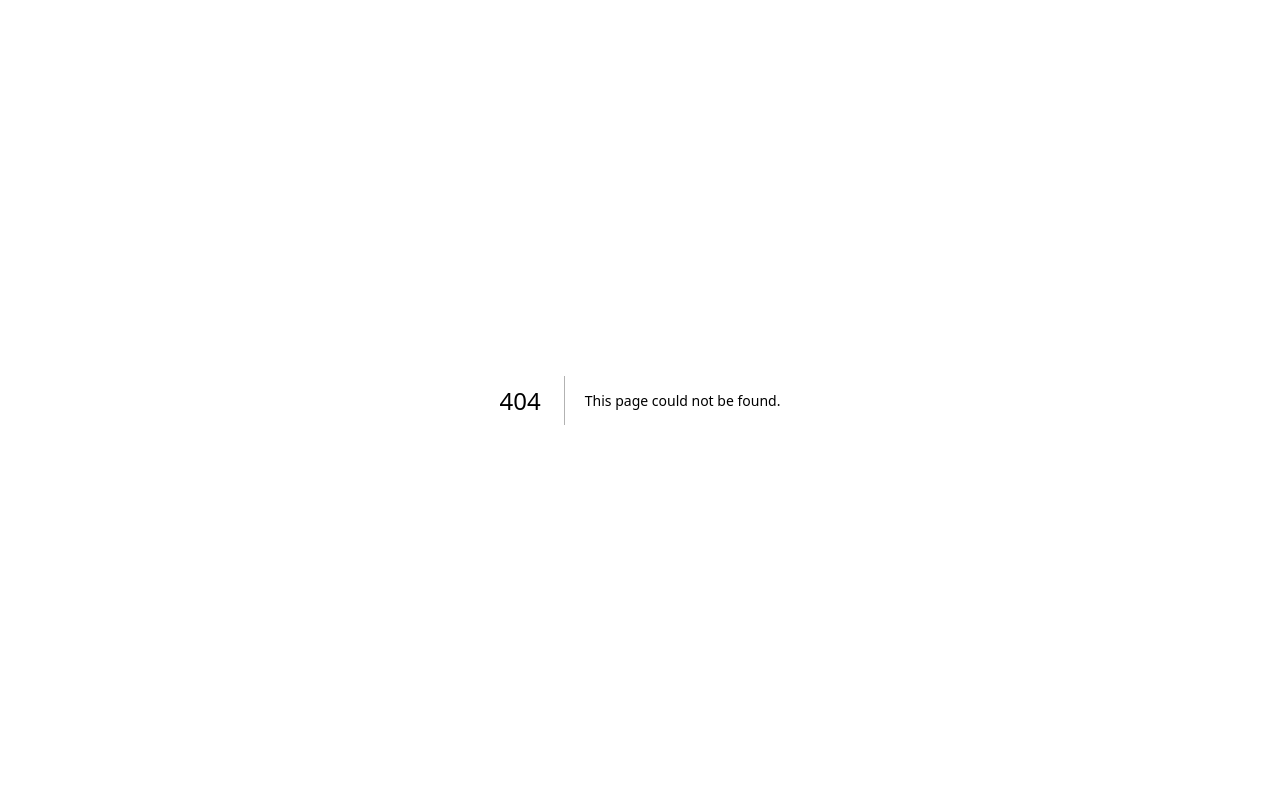
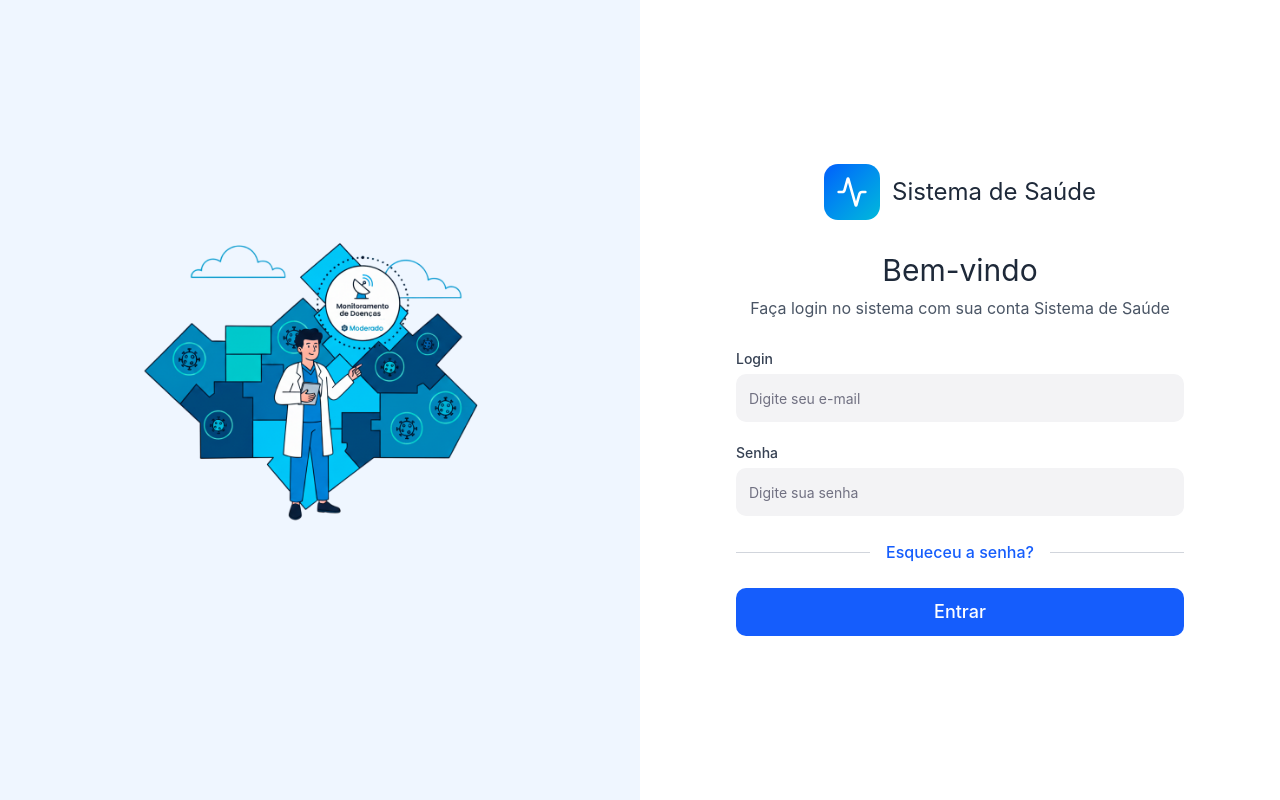
Before and after one commit to emanuelleferraz/sis-saude, a Next.js app in the folder sis-app/: page /login in a window 1280 px wide. Before the commit this address had no page. Built offline with nearby package versions, Linux system fonts and the light colour scheme.

Commit message:
:sparkles: add página de login

```diff
--- /dev/null
+++ b/sis-app/src/app/login/page.tsx
@@ -0,0 +1,110 @@
+'use client';
+import { Activity } from 'lucide-react';
+import { Input } from '@/components/ui/input';
+import { Button } from '@/components/ui/button';
+import { Label } from '@/components/ui/label';
+import { useState } from 'react';
+import Image from "next/image";
+
+interface LoginPageProps {
+  onLogin: () => void;
+}
+
+export default function LoginPage({ onLogin }: LoginPageProps) {
+  const [email, setEmail] = useState('');
+  const [password, setPassword] = useState('');
+
+  const handleSubmit = (e: React.FormEvent) => {
+    e.preventDefault();
+    onLogin();
+  };
+
+  return (
+    <div className="min-h-screen flex">
+      {/* Lado esquerdo - Imagem */}
+      <div className="hidden lg:flex lg:w-1/2 bg-blue-50 items-center justify-center p-12">
+        <Image
+          src="/login.png"
+          alt="Monitoramento de Doenças"
+          width={500}
+          height={500}
+          className="max-w-full max-h-full object-contain"
+        />
+      </div>
+
+      {/* Lado direito - Login */}
+      <div className="w-full lg:w-1/2 bg-white flex items-center justify-center p-8">
+        <div className="w-full max-w-md space-y-8">
+          {/* Logo e Nome */}
+          <div className="flex items-center justify-center gap-3">
+            <div className="bg-linear-to-br from-blue-600 to-cyan-500 p-3 rounded-xl">
+              <Activity className="w-8 h-8 text-white" />
+            </div>
+            <span className="text-2xl text-gray-800">Sistema de Saúde</span>
+          </div>
+
+          {/* Bem-vindo */}
+          <div className="text-center">
+            <h1 className="text-3xl text-gray-800 mb-2">Bem-vindo</h1>
+            <p className="text-gray-600">
+              Faça login no sistema com sua conta Sistema de Saúde
+            </p>
+          </div>
+
+          {/* Formulário */}
+          <form onSubmit={handleSubmit} className="space-y-6">
+            <div className="space-y-2">
+              <Label htmlFor="email" className="text-gray-700">
+                Login
+              </Label>
+              <Input
+                id="email"
+                type="email"
+                placeholder="Digite seu e-mail"
+                value={email}
+                onChange={(e) => setEmail(e.target.value)}
+                required
+                className="h-12 rounded-lg"
+              />
+            </div>
+
+            <div className="space-y-2">
+              <Label htmlFor="password" className="text-gray-700">
+                Senha
+              </Label>
+              <Input
+                id="password"
+                type="password"
+                placeholder="Digite sua senha"
+                value={password}
+                onChange={(e) => setPassword(e.target.value)}
+                required
+                className="h-12 rounded-lg"
+              />
+            </div>
+
+            {/* Esqueceu a senha com linhas */}
+            <div className="flex items-center gap-4">
+              <div className="flex-1 border-t border-gray-300"></div>
+              <button
+                type="button"
+                className="text-blue-600 hover:text-blue-700 transition-colors whitespace-nowrap"
+              >
+                Esqueceu a senha?
+              </button>
+              <div className="flex-1 border-t border-gray-300"></div>
+            </div>
+
+            {/* Botão Entrar */}
+            <Button
+              type="submit"
+              className="w-full bg-blue-600 hover:bg-blue-700 text-white rounded-lg py-6 text-lg"
+            >
+              Entrar
+            </Button>
+          </form>
+        </div>
+      </div>
+    </div>
+  );
+}
--- /dev/null
+++ b/sis-app/src/components/SideBar.tsx
@@ -0,0 +1,88 @@
+import { Activity, FileText, UserPlus, ClipboardList, Mail, BookOpen, ChevronDown } from 'lucide-react';
+import { useState } from 'react';
+import {
+  Collapsible,
+  CollapsibleContent,
+  CollapsibleTrigger,
+} from './ui/collapsible';
+
+export function Sidebar() {
+  const [cadastroOpen, setCadastroOpen] = useState(false);
+  const [registroOpen, setRegistroOpen] = useState(false);
+
+  return (
+    <div className="w-64 bg-white border-r border-gray-200 h-screen flex flex-col">
+      {/* Logo */}
+      <div className="p-6 border-b border-gray-200">
+        <div className="flex items-center gap-3">
+          <div className="bg-linear-to-br from-blue-600 to-cyan-500 p-3 rounded-xl">
+            <Activity className="w-8 h-8 text-white" />
+          </div>
+          <span className="text-gray-800">Sistema de Saúde</span>
+        </div>
+      </div>
+
+      {/* Menu */}
+      <nav className="flex-1 p-4 space-y-2">
+        {/* Sobre o Sistema */}
+        <button className="w-full flex items-center gap-3 px-4 py-3 text-gray-700 hover:bg-blue-50 hover:text-blue-600 rounded-lg transition-colors">
+          <FileText className="w-5 h-5" />
+          <span>Sobre o Sistema</span>
+        </button>
+
+        {/* Cadastro */}
+        <Collapsible open={cadastroOpen} onOpenChange={setCadastroOpen}>
+          <CollapsibleTrigger className="w-full flex items-center justify-between px-4 py-3 text-gray-700 hover:bg-blue-50 hover:text-blue-600 rounded-lg transition-colors">
+            <div className="flex items-center gap-3">
+              <UserPlus className="w-5 h-5" />
+              <span>Cadastro</span>
+            </div>
+            <ChevronDown className={`w-4 h-4 transition-transform ${cadastroOpen ? 'rotate-180' : ''}`} />
+          </CollapsibleTrigger>
+          <CollapsibleContent className="mt-1 ml-8 space-y-1">
+            <button className="w-full text-left px-4 py-2 text-gray-600 hover:bg-cyan-50 hover:text-cyan-600 rounded-lg transition-colors">
+              Cadastro de Paciente
+            </button>
+            <button className="w-full text-left px-4 py-2 text-gray-600 hover:bg-cyan-50 hover:text-cyan-600 rounded-lg transition-colors">
+              Profissionais de Saúde
+            </button>
+            <button className="w-full text-left px-4 py-2 text-gray-600 hover:bg-cyan-50 hover:text-cyan-600 rounded-lg transition-colors">
+              Cadastro no Sistema
+            </button>
+          </CollapsibleContent>
+        </Collapsible>
+
+        {/* Registro */}
+        <Collapsible open={registroOpen} onOpenChange={setRegistroOpen}>
+          <CollapsibleTrigger className="w-full flex items-center justify-between px-4 py-3 text-gray-700 hover:bg-blue-50 hover:text-blue-600 rounded-lg transition-colors">
+            <div className="flex items-center gap-3">
+              <ClipboardList className="w-5 h-5" />
+              <span>Registro</span>
+            </div>
+            <ChevronDown className={`w-4 h-4 transition-transform ${registroOpen ? 'rotate-180' : ''}`} />
+          </CollapsibleTrigger>
+          <CollapsibleContent className="mt-1 ml-8 space-y-1">
+            <button className="w-full text-left px-4 py-2 text-gray-600 hover:bg-cyan-50 hover:text-cyan-600 rounded-lg transition-colors">
+              Registro de Consultas
+            </button>
+            <button className="w-full text-left px-4 py-2 text-gray-600 hover:bg-cyan-50 hover:text-cyan-600 rounded-lg transition-colors">
+              Visitas Domiciliares
+            </button>
+          </CollapsibleContent>
+        </Collapsible>
+
+        {/* Contato */}
+        <button className="w-full flex items-center gap-3 px-4 py-3 text-gray-700 hover:bg-blue-50 hover:text-blue-600 rounded-lg transition-colors">
+          <Mail className="w-5 h-5" />
+          <span>Contato</span>
+        </button>
+
+        {/* Documentação */}
+        <button className="w-full flex items-center gap-3 px-4 py-3 text-gray-700 hover:bg-blue-50 hover:text-blue-600 rounded-lg transition-colors">
+          <BookOpen className="w-5 h-5" />
+          <span>Documentação</span>
+        </button>
+      </nav>
+    </div>
+  );
+}
```
